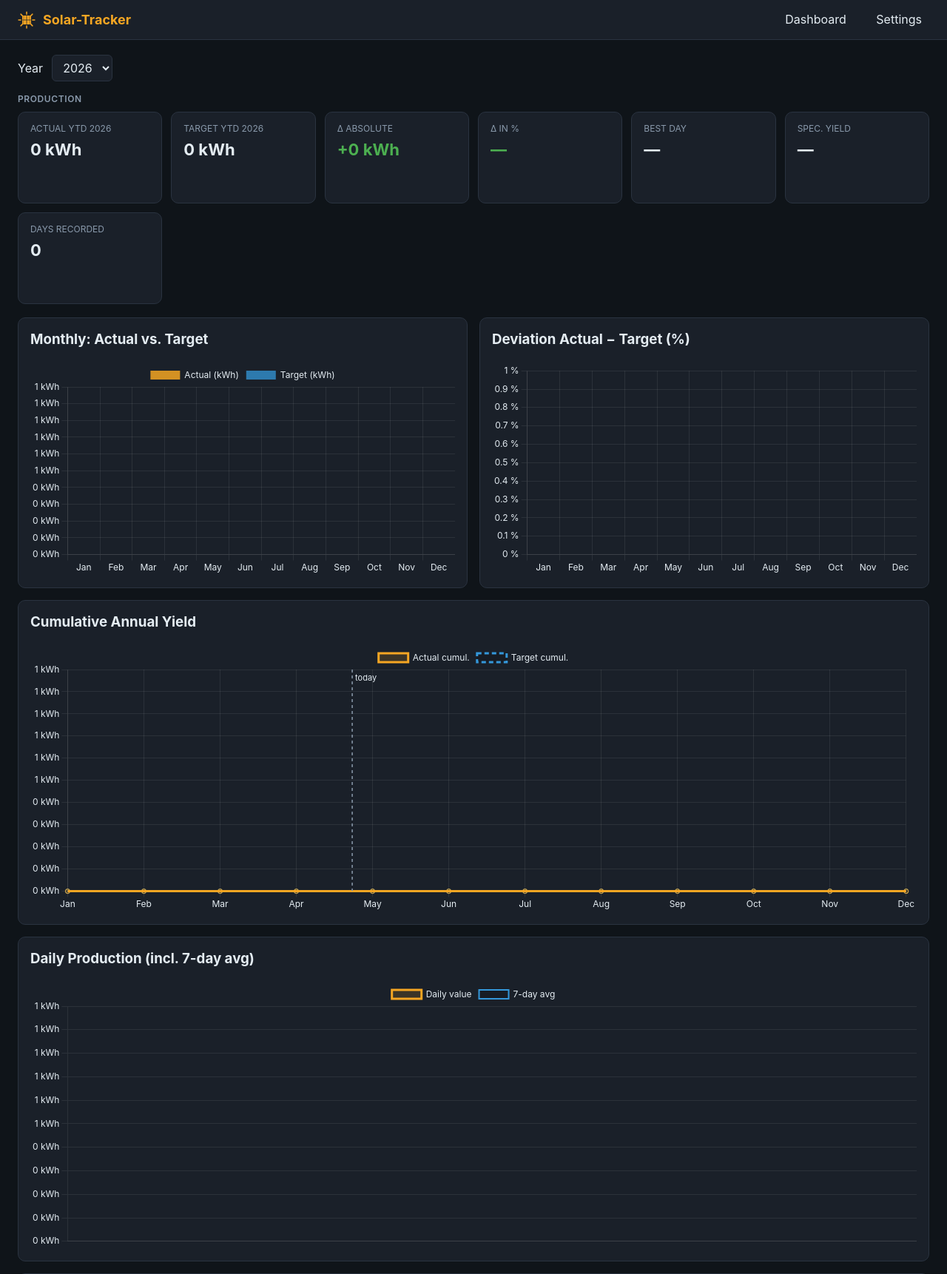
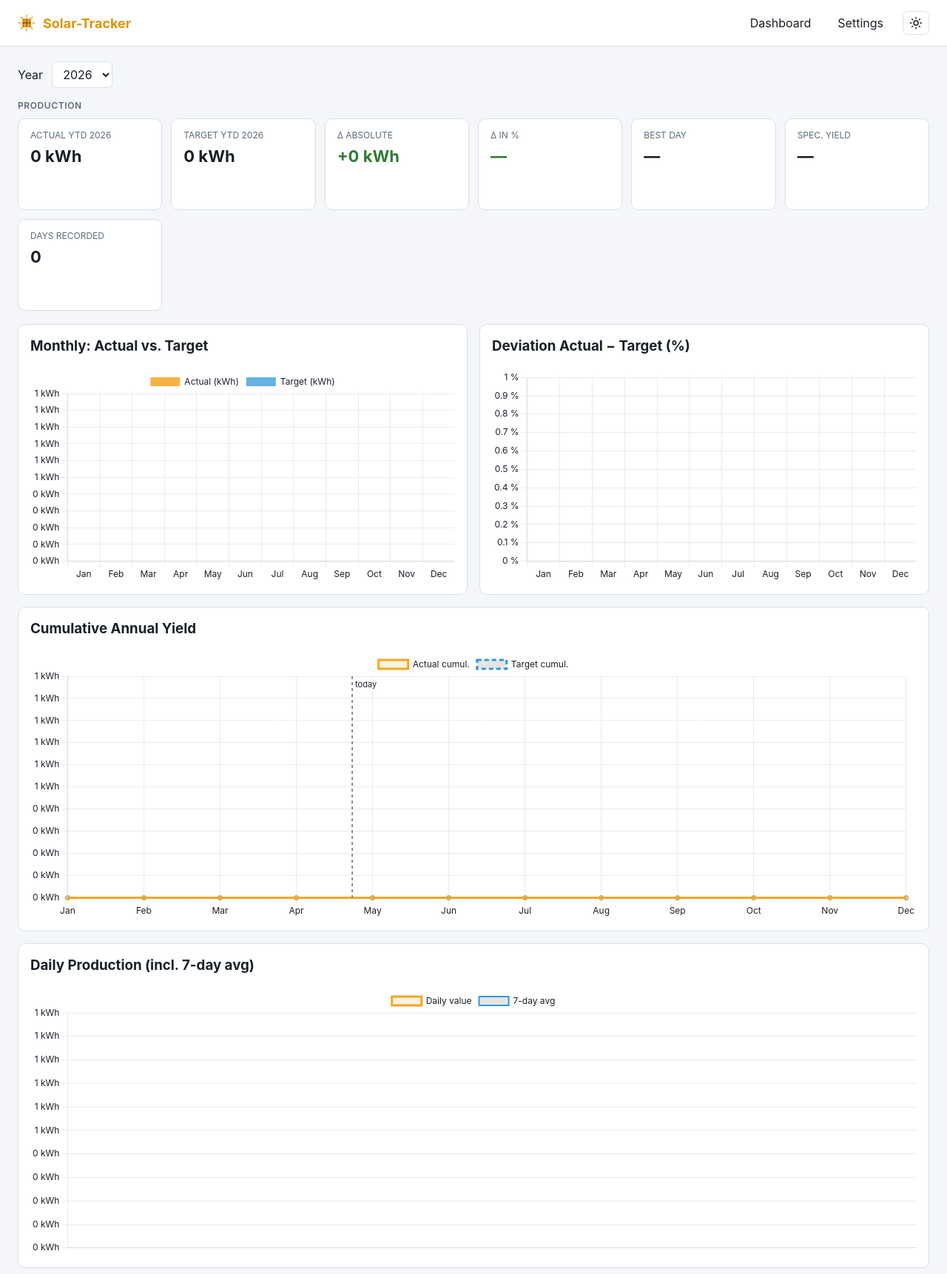
Before and after one commit to xenofex7/solar-tracker, a Flask app: page / in a window 1280 px wide. Shown: the top 1722 px of the page at 74% size. Run offline with Flask 3, Linux system fonts and the light colour scheme; data that the repository does not hold is empty.

Commit message:
Add light/dark theme toggle with persistence
- Header button switches between themes, persists to localStorage
- Honors prefers-color-scheme on first visit, no FOUC
- Charts re-render on theme change with adjusted text/grid colors
- Add theme_toggle translations (de/en/fr/es/it)
- Center nav items vertically in header

```diff
--- a/static/css/style.css
+++ b/static/css/style.css
@@ -8,6 +8,22 @@
   --good: #4caf50;
   --bad: #e74c3c;
   --blue: #3498db;
+  --lang-active-bg: rgba(245, 166, 35, 0.08);
+  --date-picker-filter: invert(1);
+}
+
+[data-theme="light"] {
+  --bg: #f4f6f9;
+  --panel: #ffffff;
+  --border: #d9dfe6;
+  --text: #1a2029;
+  --muted: #5c6b7a;
+  --accent: #e09300;
+  --good: #2e7d32;
+  --bad: #c0392b;
+  --blue: #2476b8;
+  --lang-active-bg: rgba(224, 147, 0, 0.1);
+  --date-picker-filter: none;
 }
 
 * { box-sizing: border-box; }
@@ -50,14 +66,36 @@ header {
   gap: 10px;
 }
 .brand img { display: block; }
+header nav { display: flex; align-items: center; gap: 16px; }
 nav a {
   color: var(--text);
   text-decoration: none;
-  margin-left: 16px;
   padding: 6px 10px;
   border-radius: 6px;
+  display: inline-flex;
+  align-items: center;
 }
 nav a:hover { background: var(--border); }
+
+.theme-toggle {
+  background: transparent;
+  color: var(--text);
+  border: 1px solid var(--border);
+  padding: 6px 8px;
+  border-radius: 6px;
+  cursor: pointer;
+  display: inline-flex;
+  align-items: center;
+  justify-content: center;
+  line-height: 0;
+  font-weight: 500;
+}
+.theme-toggle:hover { background: var(--border); filter: none; }
+.theme-toggle svg { display: block; }
+.theme-toggle .icon-sun { display: none; }
+.theme-toggle .icon-moon { display: block; }
+[data-theme="light"] .theme-toggle .icon-sun { display: block; }
+[data-theme="light"] .theme-toggle .icon-moon { display: none; }
 
 main { padding: 20px 24px; max-width: 1400px; width: 100%; margin: 0 auto; }
 
@@ -84,7 +122,7 @@ h2, h3 { margin-top: 0; }
 }
 
 input[type="date"]::-webkit-calendar-picker-indicator {
-  filter: invert(1);
+  filter: var(--date-picker-filter);
   opacity: 0.7;
   cursor: pointer;
 }
@@ -249,7 +287,7 @@ code { background: var(--border); padding: 2px 6px; border-radius: 4px; font-siz
   transition: border-color 0.15s, color 0.15s;
 }
 .lang-option:hover { border-color: var(--accent); color: var(--text); }
-.lang-option.active { border-color: var(--accent); color: var(--accent); background: rgba(245,166,35,0.08); }
+.lang-option.active { border-color: var(--accent); color: var(--accent); background: var(--lang-active-bg); }
 .lang-option .lang-code { font-weight: 700; font-size: 16px; letter-spacing: 0.05em; }
 .lang-option .lang-name { font-size: 12px; }
 
--- a/static/js/app.js
+++ b/static/js/app.js
@@ -48,4 +48,8 @@ window.addEventListener('resize', () => {
   }, 300);
 });
 
+window.addEventListener('themechange', () => {
+  loadYear(document.getElementById('year-select').value);
+});
+
 loadYear(document.getElementById('year-select').value);
--- a/static/js/charts.js
+++ b/static/js/charts.js
@@ -8,11 +8,31 @@ const CHART_COLORS = {
   grid: 'rgba(255,255,255,0.08)',
   text: '#e4ecf2',
   muted: '#8a9aac',
+  emptyCell: 'rgba(255,255,255,0.04)',
+  heatmapText: 'rgba(255,255,255,0.92)',
 };
 
-Chart.defaults.color = CHART_COLORS.text;
-Chart.defaults.borderColor = CHART_COLORS.grid;
+function refreshChartTheme() {
+  const cs = getComputedStyle(document.documentElement);
+  const isLight = document.documentElement.getAttribute('data-theme') === 'light';
+  const text = cs.getPropertyValue('--text').trim() || CHART_COLORS.text;
+  const muted = cs.getPropertyValue('--muted').trim() || CHART_COLORS.muted;
+  CHART_COLORS.text = text;
+  CHART_COLORS.muted = muted;
+  CHART_COLORS.grid = isLight ? 'rgba(0,0,0,0.08)' : 'rgba(255,255,255,0.08)';
+  CHART_COLORS.emptyCell = isLight ? 'rgba(0,0,0,0.04)' : 'rgba(255,255,255,0.04)';
+  CHART_COLORS.heatmapText = isLight ? 'rgba(26,32,41,0.95)' : 'rgba(255,255,255,0.92)';
+  Chart.defaults.color = CHART_COLORS.text;
+  Chart.defaults.borderColor = CHART_COLORS.grid;
+}
+
+refreshChartTheme();
 Chart.defaults.font.family = '-apple-system, Segoe UI, Roboto, Helvetica, Arial, sans-serif';
+
+window.addEventListener('themechange', () => {
+  refreshChartTheme();
+  Object.values(charts).forEach(c => { try { c.update(); } catch (e) {} });
+});
 
 const fmtInt = (v) => Math.round(Number(v) || 0).toLocaleString(window.T?.locale || 'de-CH');
 const fmtKwh = (v) => `${fmtInt(v)} kWh`;
@@ -186,7 +206,7 @@ function renderHeatmap(data) {
         data: points,
         backgroundColor(ctx) {
           const v = ctx.dataset.data[ctx.dataIndex].v;
-          if (!v) return 'rgba(255,255,255,0.04)';
+          if (!v) return CHART_COLORS.emptyCell;
           const alpha = 0.15 + 0.85 * (v / maxKwh);
           return `rgba(245, 166, 35, ${alpha})`;
         },
@@ -337,7 +357,7 @@ function renderDayQuality(data) {
         const x = arc.x + Math.cos(midAngle) * r;
         const y = arc.y + Math.sin(midAngle) * r;
         c.font = `bold 11px -apple-system, Segoe UI, Roboto, sans-serif`;
-        c.fillStyle = 'rgba(255,255,255,0.92)';
+        c.fillStyle = CHART_COLORS.heatmapText;
         c.fillText(`${Math.round(pct * 100)} %`, x, y);
       });
       c.restore();
--- /dev/null
+++ b/static/js/theme.js
@@ -0,0 +1,28 @@
+(function () {
+  try {
+    var saved = localStorage.getItem('theme');
+    var prefersLight = window.matchMedia && window.matchMedia('(prefers-color-scheme: light)').matches;
+    var theme = saved || (prefersLight ? 'light' : 'dark');
+    document.documentElement.setAttribute('data-theme', theme);
+  } catch (e) {
+    document.documentElement.setAttribute('data-theme', 'dark');
+  }
+
+  function bind() {
+    var btn = document.getElementById('theme-toggle');
+    if (!btn) return;
+    btn.addEventListener('click', function () {
+      var current = document.documentElement.getAttribute('data-theme') === 'light' ? 'light' : 'dark';
+      var next = current === 'light' ? 'dark' : 'light';
+      document.documentElement.setAttribute('data-theme', next);
+      try { localStorage.setItem('theme', next); } catch (e) {}
+      window.dispatchEvent(new CustomEvent('themechange', { detail: { theme: next } }));
+    });
+  }
+
+  if (document.readyState === 'loading') {
+    document.addEventListener('DOMContentLoaded', bind);
+  } else {
+    bind();
+  }
+})();
--- a/templates/base.html
+++ b/templates/base.html
@@ -5,6 +5,7 @@
   <meta name="viewport" content="width=device-width, initial-scale=1.0">
   <title>{% block title %}Solar-Tracker{% endblock %}</title>
   <link rel="icon" type="image/svg+xml" href="{{ url_for('static', filename='img/logo.svg') }}">
+  <script src="{{ url_for('static', filename='js/theme.js') }}"></script>
   <link rel="stylesheet" href="{{ url_for('static', filename='css/style.css') }}">
   <script src="{{ url_for('static', filename='js/vendor/chart.umd.min.js') }}"></script>
   <script src="{{ url_for('static', filename='js/vendor/chartjs-chart-matrix.min.js') }}"></script>
@@ -19,6 +20,10 @@
     <nav>
       <a href="{{ url_for('dashboard') }}">{{ T.nav_dashboard }}</a>
       <a href="{{ url_for('settings_page') }}">{{ T.nav_settings }}</a>
+      <button type="button" id="theme-toggle" class="theme-toggle" aria-label="{{ T.theme_toggle }}" title="{{ T.theme_toggle }}">
+        <svg class="icon-moon" width="18" height="18" viewBox="0 0 24 24" fill="none" stroke="currentColor" stroke-width="2" stroke-linecap="round" stroke-linejoin="round" aria-hidden="true"><path d="M21 12.79A9 9 0 1 1 11.21 3 7 7 0 0 0 21 12.79z"/></svg>
+        <svg class="icon-sun" width="18" height="18" viewBox="0 0 24 24" fill="none" stroke="currentColor" stroke-width="2" stroke-linecap="round" stroke-linejoin="round" aria-hidden="true"><circle cx="12" cy="12" r="4"/><path d="M12 2v2M12 20v2M4.93 4.93l1.41 1.41M17.66 17.66l1.41 1.41M2 12h2M20 12h2M4.93 19.07l1.41-1.41M17.66 6.34l1.41-1.41"/></svg>
+      </button>
     </nav>
   </header>
   <main>
--- a/translations/de.json
+++ b/translations/de.json
@@ -3,6 +3,7 @@
   "nav_dashboard": "Dashboard",
   "nav_settings": "Einstellungen",
   "lang_label": "Sprache",
+  "theme_toggle": "Design wechseln",
   "label_year": "Jahr",
   "option_all": "Gesamt",
   "label_today": "heute",
--- a/translations/en.json
+++ b/translations/en.json
@@ -3,6 +3,7 @@
   "nav_dashboard": "Dashboard",
   "nav_settings": "Settings",
   "lang_label": "Language",
+  "theme_toggle": "Toggle theme",
   "label_year": "Year",
   "option_all": "All",
   "label_today": "today",
--- a/translations/es.json
+++ b/translations/es.json
@@ -3,6 +3,7 @@
   "nav_dashboard": "Panel",
   "nav_settings": "Ajustes",
   "lang_label": "Idioma",
+  "theme_toggle": "Cambiar tema",
   "label_year": "Año",
   "option_all": "Todo",
   "label_today": "hoy",
--- a/translations/fr.json
+++ b/translations/fr.json
@@ -3,6 +3,7 @@
   "nav_dashboard": "Tableau de bord",
   "nav_settings": "Réglages",
   "lang_label": "Langue",
+  "theme_toggle": "Changer de thème",
   "label_year": "Année",
   "option_all": "Tout",
   "label_today": "auj.",
--- a/translations/it.json
+++ b/translations/it.json
@@ -3,6 +3,7 @@
   "nav_dashboard": "Dashboard",
   "nav_settings": "Impostazioni",
   "lang_label": "Lingua",
+  "theme_toggle": "Cambia tema",
   "label_year": "Anno",
   "option_all": "Tutto",
   "label_today": "oggi",
```
